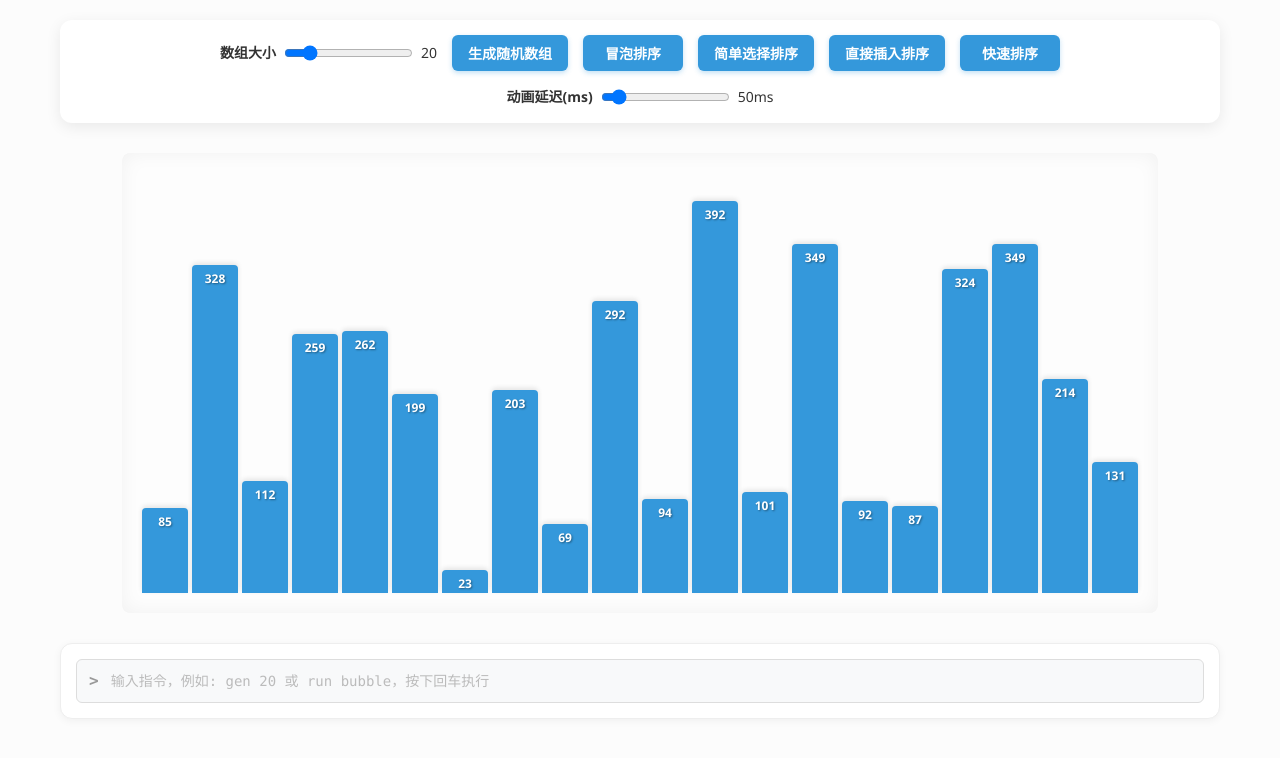
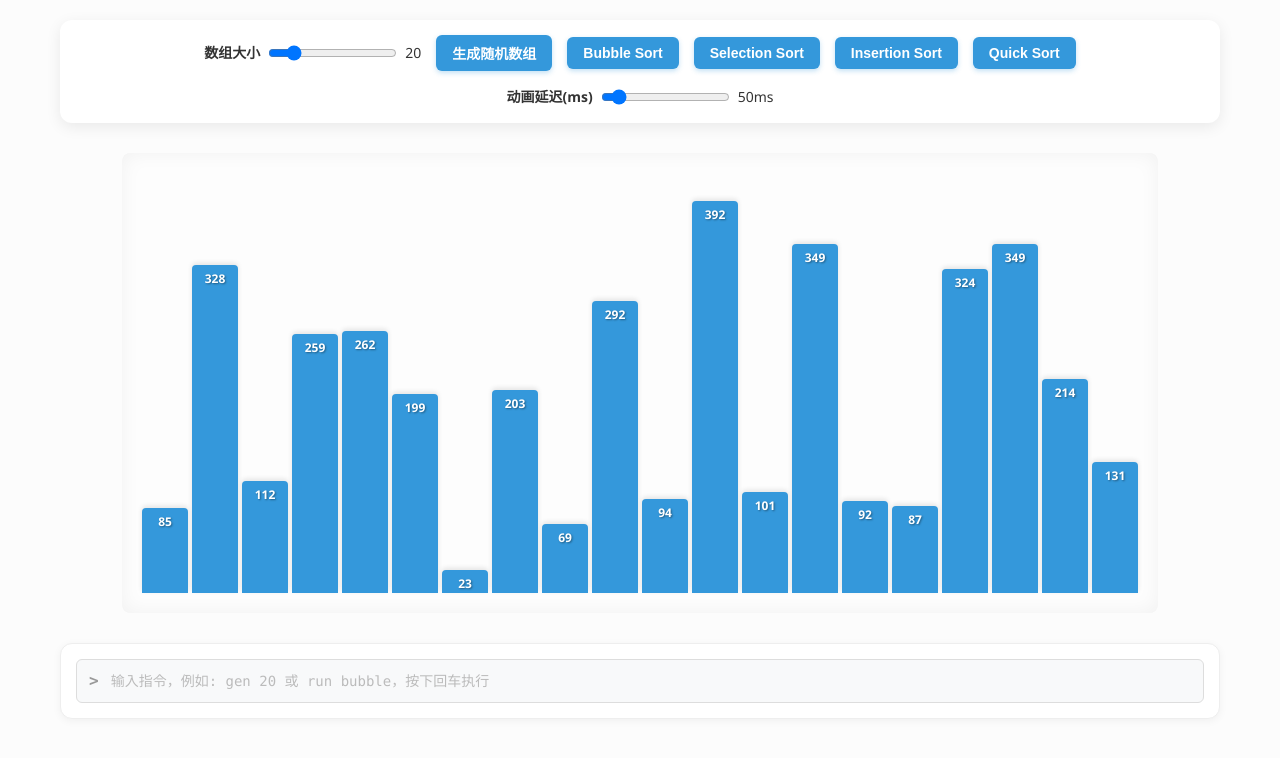
Before and after one commit to JiaweiWangi/StructVis, a Vue app: page /#/sort in a window 1280 px wide. Shown: the top 758 px of the page. Built offline with nearby package versions, Linux system fonts and the light colour scheme; the HTML template or start-up script is replaced by a standard one.

Commit message:
feat: 完善Sort的dsl的功能，完善new语句

```diff
--- a/src/sort/SortControls.vue
+++ b/src/sort/SortControls.vue
@@ -18,10 +18,10 @@
       生成随机数组
     </button>
 
-    <button @click="$emit('startSort', 'bubble')" :disabled="isSorting || arrayLength === 0">冒泡排序</button>
-    <button @click="$emit('startSort', 'selection')" :disabled="isSorting || arrayLength === 0">简单选择排序</button>
-    <button @click="$emit('startSort', 'insertion')" :disabled="isSorting || arrayLength === 0">直接插入排序</button>
-    <button @click="$emit('startSort', 'quick')" :disabled="isSorting || arrayLength === 0">快速排序</button>
+    <button @click="$emit('startSort', 'bubble')" :disabled="isSorting || arrayLength === 0">Bubble Sort</button>
+    <button @click="$emit('startSort', 'selection')" :disabled="isSorting || arrayLength === 0">Selection Sort</button>
+    <button @click="$emit('startSort', 'insertion')" :disabled="isSorting || arrayLength === 0">Insertion Sort</button>
+    <button @click="$emit('startSort', 'quick')" :disabled="isSorting || arrayLength === 0">Quick Sort</button>
 
     <div class="control-group">
       <label for="speed-slider">动画延迟(ms)</label>
--- a/src/sort/useSorting.js
+++ b/src/sort/useSorting.js
@@ -58,6 +58,7 @@ export function useSorting() {
     return '#3498db';
   };
 
+  // --- 生成随机数组 ---
   const generateRandomArray = () => {
     if (isSorting.value) return;
     resetState();
@@ -225,6 +226,7 @@ export function useSorting() {
     resetState();
   }
 
+  // DSL 命令行解析与执行
   const executeCommand = (cmdString) => {
     // 1. 重置状态
     isCommandError.value = false;
@@ -244,18 +246,32 @@ export function useSorting() {
         case 'gen':
         case 'generate':
         case 'new':
-          let count = parseInt(param);
-          if(isNaN(count)){
-            count = 10; // 默认值
+          const args = parts.slice(1);
+          if (args.length > 1) {
+            const customList = args.map(n => parseInt(n));
+            if (customList.some(n => isNaN(n))) {
+              throw new Error('参数包含非数字，请输入纯数字列表');
+            }
+            array.value = [];
+            for (let i = 0; i < customList.length; i++) {
+              addElement(customList[i]);
+            }
+            arrayCount.value = customList.length;
+            commandOutput.value = `已生成自定义数据: [${customList.join(', ')}]`;
           }
-          if ( count < 5 || count > 100) {
-            throw new Error('请输入 5 到 100 之间的数字');
+          else {
+            let count = parseInt(param);
+            if (isNaN(count)) {
+              count = 20; // 默认值
+            }
+            if (count < 0 || count > 100) {
+              throw new Error('请输入 0 到 100 之间的数字');
+            }
+            arrayCount.value = count; // 直接修改内部状态
+            generateRandomArray();    // 直接调用内部函数
+            commandOutput.value = `已生成 ${count} 个随机数据`;
           }
-          arrayCount.value = count; // 直接修改内部状态
-          generateRandomArray();    // 直接调用内部函数
-          commandOutput.value = `已生成 ${count} 个随机数据`;
           break;
-
         case 'run':
         case 'sort':
           if (!param) throw new Error('请指定算法 (例如: run bubble)');
```
